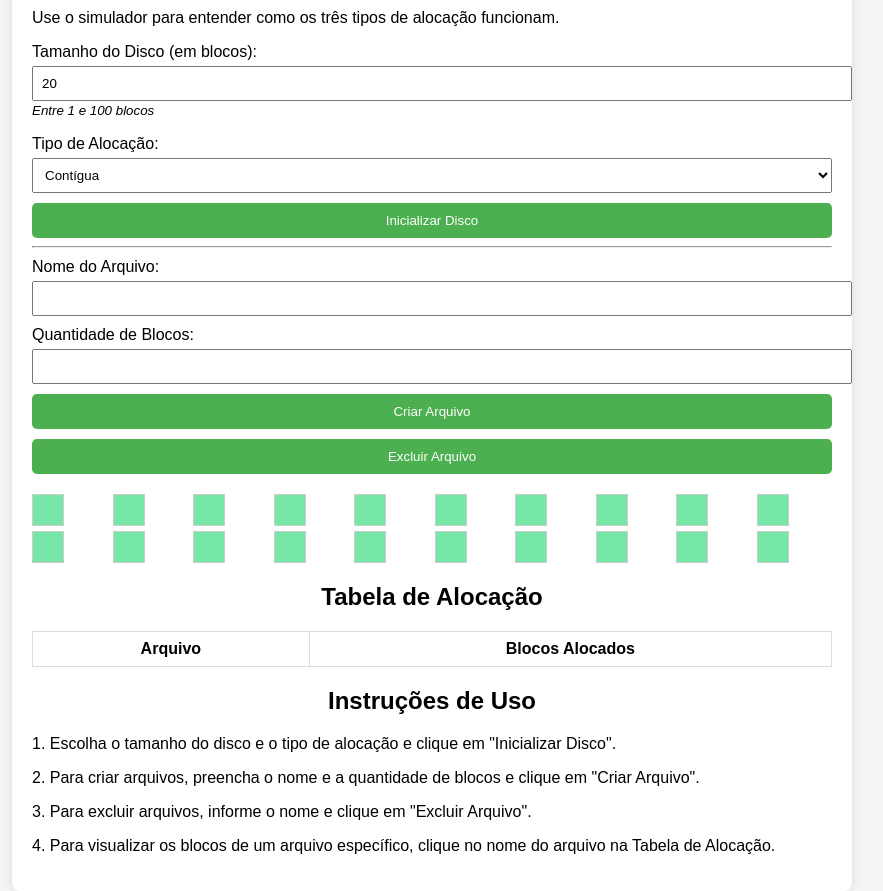
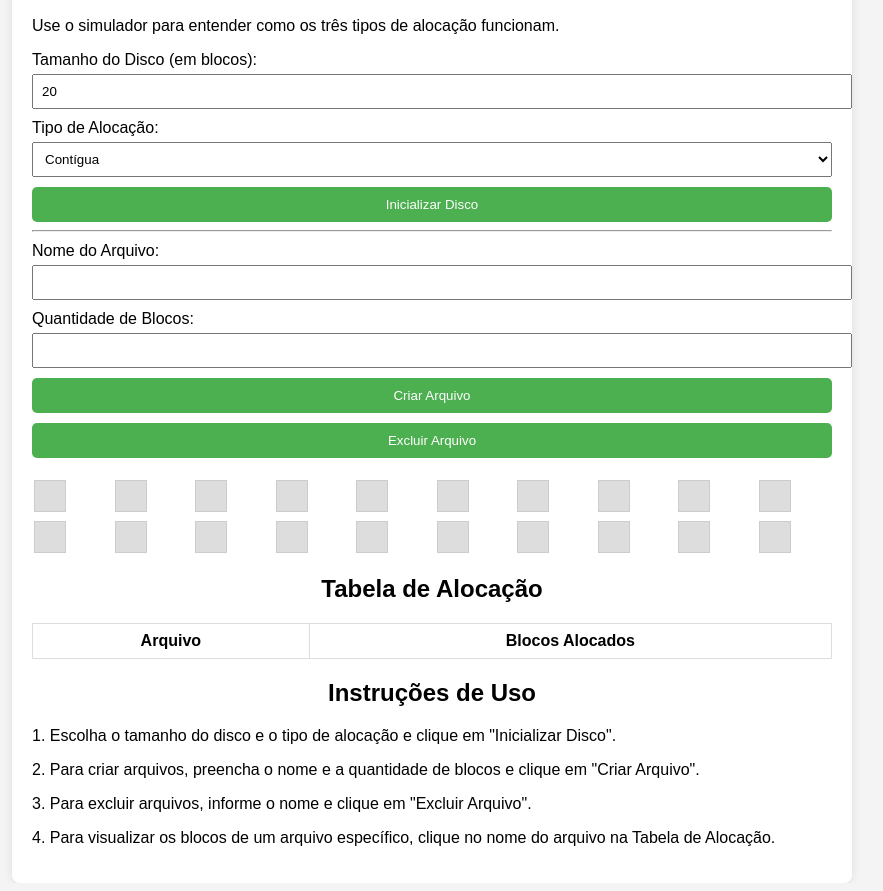
Before and after one commit to muriloklein/TDE_SO_Dois, a plain HTML site: page index.html in a window 1280 px wide. Both pictures are taken after a click on the button "Inicializar Disco". Shown: the whole page, without its empty margins (208-1091 px from the left). Drawn offline with Linux system fonts and the light colour scheme.

Commit message:
Modificado sistema de cores dos blocos

```diff
--- a/index.html
+++ b/index.html
@@ -16,9 +16,6 @@
       <div class="controls">
         <label for="disk-size">Tamanho do Disco (em blocos):</label>
         <input type="number" id="disk-size" min="1" max="100" value="20" />
-        <p id="informationText">
-          <small><em>Entre 1 e 100 blocos</em></small>
-        </p>
 
         <label for="allocation-type">Tipo de Alocação:</label>
         <select id="allocation-type">
--- a/script.js
+++ b/script.js
@@ -64,6 +64,27 @@ function initializeDisk(size) {
   files = [];
 }
 
+const colors = [
+  "#FF5733",
+  "#33FF57",
+  "#3357FF",
+  "#FF33A1",
+  "#A133FF",
+  "#FFC300",
+  "#FF5733",
+  "#DAF7A6",
+  "#C70039",
+  "#581845",
+];
+
+function getFileColor(fileName) {
+  const hash = Array.from(fileName).reduce(
+    (sum, char) => sum + char.charCodeAt(0),
+    0
+  );
+  return colors[hash % colors.length];
+}
+
 function renderDisk() {
   const diskContainer = document.getElementById("disk");
   diskContainer.innerHTML = "";
@@ -72,6 +93,8 @@ function renderDisk() {
     blockElement.classList.add("block");
     blockElement.classList.add(block.free ? "free" : "allocated");
     if (!block.free) {
+      const fileColor = getFileColor(block.file);
+      blockElement.style.backgroundColor = fileColor;
       blockElement.dataset.file = block.file;
     }
     blockElement.textContent = block.free ? "" : index;
--- a/styles.css
+++ b/styles.css
@@ -65,21 +65,28 @@ button:hover {
 }
 
 .block {
+  display: inline-block;
   width: 30px;
   height: 30px;
-  background-color: #ddd;
+  margin: 2px;
   border: 1px solid #ccc;
-  display: flex;
-  justify-content: center;
-  align-items: center;
+  text-align: center;
+  line-height: 30px;
+  font-size: 12px;
+  color: #fff;
 }
 
 .block.free {
-  background-color: #76e7a7;
+  background-color: #ddd;
+  color: #000;
 }
 
 .block.allocated {
-  background-color: #ff6347;
+  color: #fff;
+}
+
+.block.highlight {
+  outline: 2px solid #000;
 }
 
 table {
```
